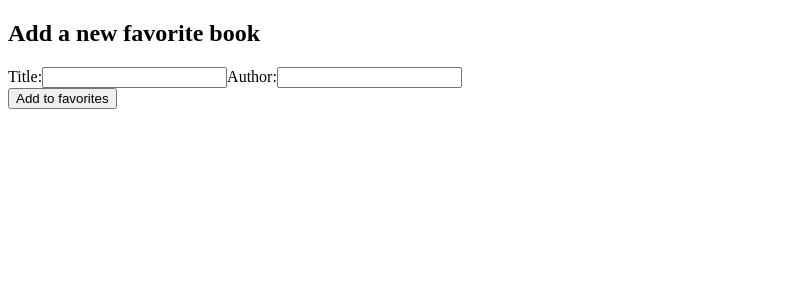
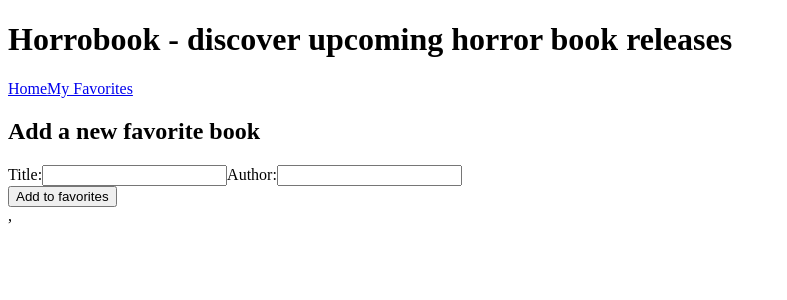
Before and after one commit to cmmerritt/horrobook-fe, a React app: page / in a window 1280 px wide. Shown: the top 300 px of the page, without its empty margins (0-787 px from the left). Built offline with nearby package versions, Linux system fonts and the light colour scheme.

Commit message:
add header component, move router to index

```diff
--- a/src/components/app/App.jsx
+++ b/src/components/app/App.jsx
@@ -1,15 +1,17 @@
 import React from 'react';
-import { BrowserRouter as Router, Switch, Route } from 'react-router-dom';
+import { Switch, Route } from 'react-router-dom';
 import Form from '../forms/Form';
 import FavoriteList from '../favorites/FavoriteList';
+import Header from './Header';
 
 export default function App() {
   return (
-    <Router>
+    <>
+      <Header />
       <Switch>
         <Route exact path="/" component={Form} />
         <Route exact path="/favorites" component={FavoriteList} />
       </Switch>
-    </Router>
+    </>
   );
 }
--- /dev/null
+++ b/src/components/app/Header.jsx
@@ -0,0 +1,16 @@
+import React from 'react';
+import { NavLink } from 'react-router-dom';
+
+const Header = () => {
+  return <header>
+    <div>
+      <h1>Horrobook - discover upcoming horror book releases</h1>
+    </div>
+    <nav>
+      <NavLink to="/">Home</NavLink>
+      <NavLink to="/favorites">My Favorites</NavLink>
+    </nav>
+  </header>;
+};
+
+export default Header;
--- a/src/index.js
+++ b/src/index.js
@@ -1,8 +1,11 @@
 import React from 'react';
 import { render } from 'react-dom';
+import { BrowserRouter as Router } from 'react-router-dom';
 import App from './components/app/App';
 
 render(
-  <App />,
+  <Router>
+    <App />,
+  </Router>,
   document.getElementById('root')
 );
```
